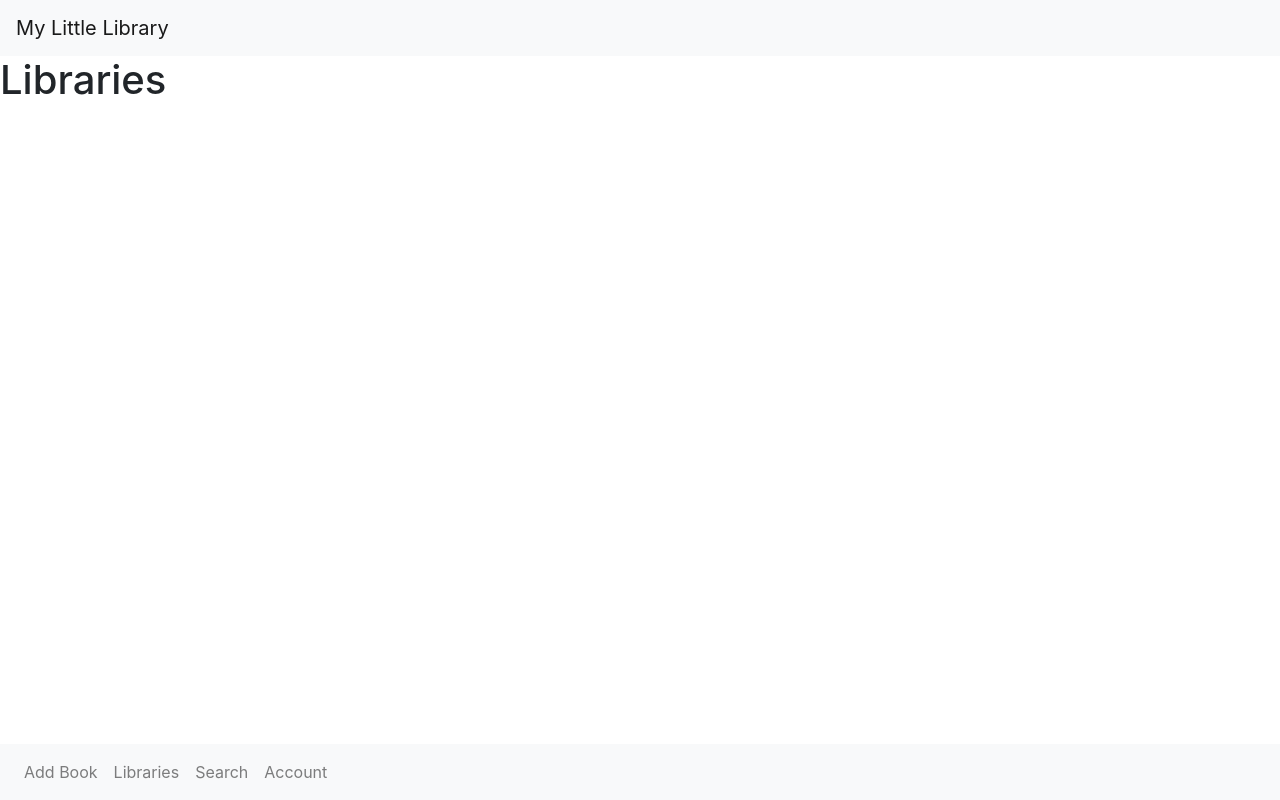
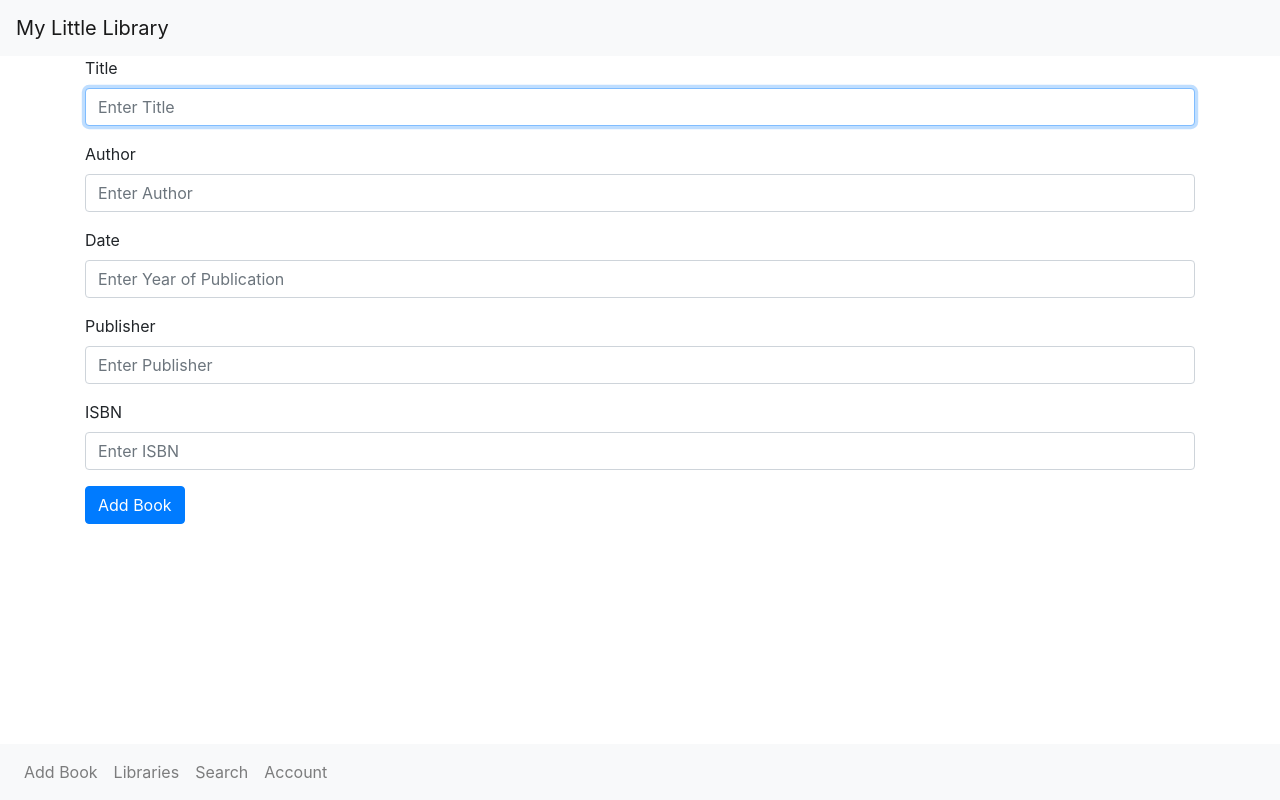
Before and after one commit to pooya-raz/MyLittleLibrary, a React (Create React App) app in the folder client/: page /books/add-book in a window 1280 px wide. Built offline with nearby package versions, Linux system fonts and the light colour scheme.

Commit message:
Fix typo in Route path It was messing up routhing.

```diff
--- a/client/src/App.tsx
+++ b/client/src/App.tsx
@@ -25,7 +25,7 @@ class App extends Component {
           </Navbar>
           <Switch>
           <Route path="/" exact component={SearchPage} />
-            <Route pate="/libraries" component={LibrariesPage} />
+            <Route path="/libraries" component={LibrariesPage} />
           <Route path="/books/add-book" component={BookForm} />
           <Route path="/books/:id" component={BookShow} />
           </Switch>
```
Also changed, not shown: 1 other file (tests, documents, lock files or other folders).
